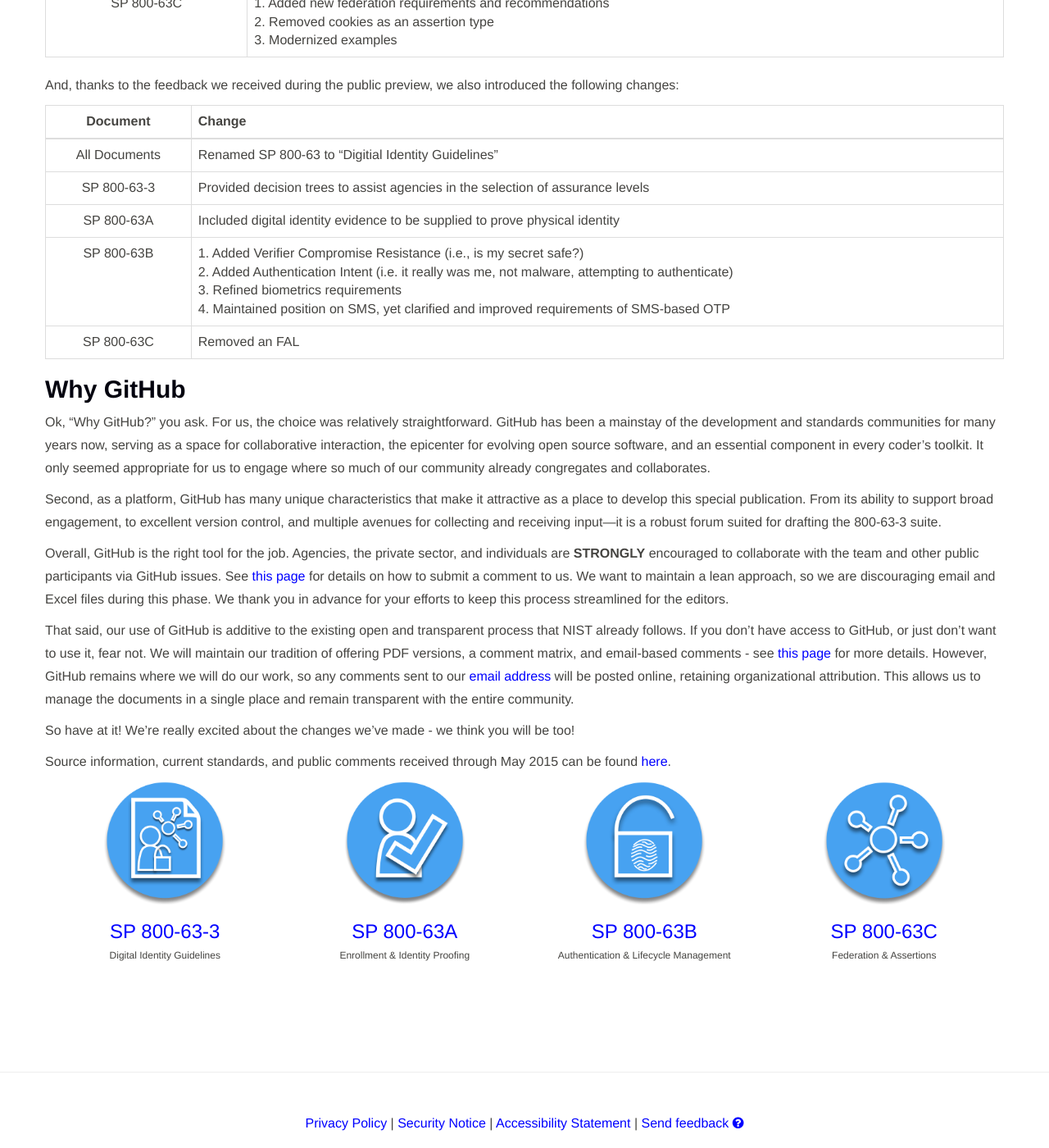
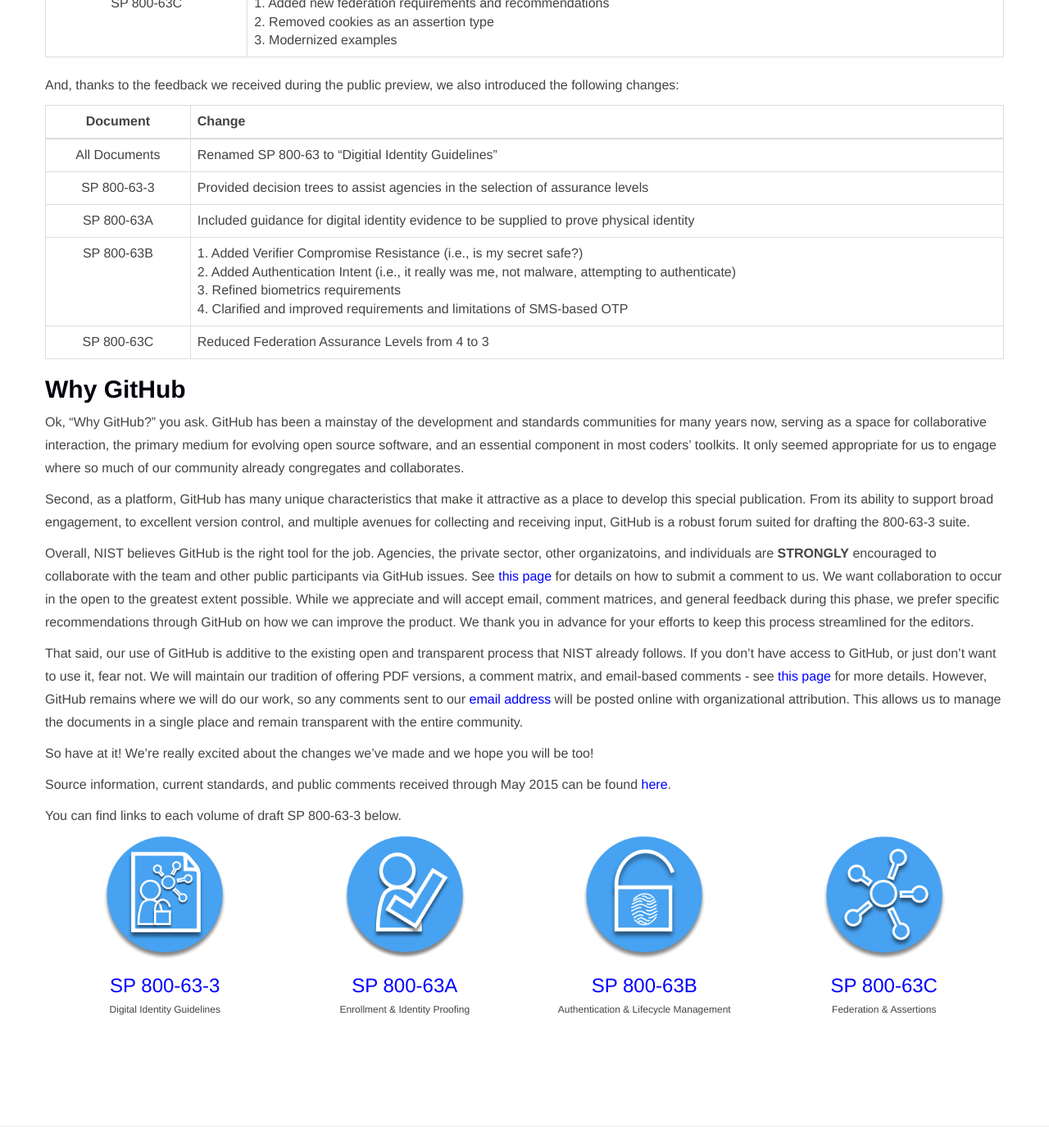
Before and after one commit to usnistgov/800-63-3, a Jekyll site: the page built from index.md, in a window 1280 px wide and 1400 px high, scrolled down 999 px. Shown: the whole window at 82% size. Built offline with Jekyll 4.4.1, drawn with Linux system fonts in a browser that asks for light colours; some of the changed text lies outside the part shown.

Commit message:
Final updates - going live!

```diff
--- a/index.md
+++ b/index.md
@@ -37,24 +37,25 @@
 |:------:|:-----|
 |All Documents|Renamed SP 800-63 to "Digitial Identity Guidelines"|
 | SP 800-63-3 |Provided decision trees to assist agencies in the selection of assurance levels|
-|SP 800-63A| Included digital identity evidence to be supplied to prove physical identity|
-|SP 800-63B|1. Added Verifier Compromise Resistance (i.e., is my secret safe?)<br>2. Added Authentication Intent (i.e. it really was me, not malware, attempting to authenticate)<br>3. Refined biometrics requirements<br>4. Maintained position on SMS, yet clarified and improved requirements of SMS-based OTP |
-|SP 800-63C|Removed an FAL|
+|SP 800-63A| Included guidance for digital identity evidence to be supplied to prove physical identity|
+|SP 800-63B|1. Added Verifier Compromise Resistance (i.e., is my secret safe?)<br>2. Added Authentication Intent (i.e., it really was me, not malware, attempting to authenticate)<br>3. Refined biometrics requirements<br>4. Clarified and improved requirements and limitations of SMS-based OTP |
+|SP 800-63C|Reduced Federation Assurance Levels from 4 to 3|
 
 ## Why GitHub
 
-Ok, "Why GitHub?" you ask. For us, the choice was relatively straightforward. GitHub has been a mainstay of the development and standards communities for many years now, serving as a space for collaborative interaction, the epicenter for evolving open source software, and an essential component in every coder’s toolkit. It only seemed appropriate for us to engage where so much of our community already congregates and collaborates.
+Ok, "Why GitHub?" you ask. GitHub has been a mainstay of the development and standards communities for many years now, serving as a space for collaborative interaction, the primary medium for evolving open source software, and an essential component in most coders' toolkits. It only seemed appropriate for us to engage where so much of our community already congregates and collaborates.
 
-Second, as a platform, GitHub has many unique characteristics that make it attractive as a place to develop this special publication. From its ability to support broad engagement, to excellent version control, and multiple avenues for collecting and receiving input—it is a robust forum suited for drafting the 800-63-3 suite.
+Second, as a platform, GitHub has many unique characteristics that make it attractive as a place to develop this special publication. From its ability to support broad engagement, to excellent version control, and multiple avenues for collecting and receiving input, GitHub is a robust forum suited for drafting the 800-63-3 suite.
 
-Overall, GitHub is the right tool for the job. Agencies, the private sector, and individuals are **STRONGLY** encouraged to collaborate with the team and other public participants via GitHub issues. See [this page](comment_help.html) for details on how to submit a comment to us.  We want to maintain a lean approach, so we are discouraging email and Excel files during this phase. We thank you in advance for your efforts to keep this process streamlined for the editors.
+Overall, NIST believes GitHub is the right tool for the job. Agencies, the private sector, other organizatoins, and individuals are **STRONGLY** encouraged to collaborate with the team and other public participants via GitHub issues. See [this page](comment_help.html) for details on how to submit a comment to us.  We want collaboration to occur in the open to the greatest extent possible. While we appreciate and will accept email, comment matrices, and general feedback during this phase, we prefer specific recommendations through GitHub on how we can improve the product. We thank you in advance for your efforts to keep this process streamlined for the editors.
 
-That said, our use of GitHub is additive to the existing open and transparent process that NIST already follows. If you don't have access to GitHub, or just don't want to use it, fear not.  We will maintain our tradition of offering PDF versions, a comment matrix, and email-based comments - see [this page](http://csrc.nist.gov/publications/PubsDrafts.html#800-63-3) for more details.  However, GitHub remains where we will do our work, so any comments sent to our [email address](mailto:dig-comments@nist.gov) will be posted online, retaining organizational attribution.  This allows us to manage the documents in a single place and remain transparent with the entire community.
+That said, our use of GitHub is additive to the existing open and transparent process that NIST already follows. If you don't have access to GitHub, or just don't want to use it, fear not.  We will maintain our tradition of offering PDF versions, a comment matrix, and email-based comments - see [this page](http://csrc.nist.gov/publications/PubsDrafts.html#800-63-3) for more details.  However, GitHub remains where we will do our work, so any comments sent to our [email address](mailto:dig-comments@nist.gov) will be posted online with organizational attribution.  This allows us to manage the documents in a single place and remain transparent with the entire community.
 
-So have at it!  We're really excited about the changes we've made - we think you will be too!
+So have at it!  We're really excited about the changes we've made and we hope you will be too!
 
 Source information, current standards, and public comments received through May 2015 can be found [here](http://csrc.nist.gov/groups/ST/eauthentication/sp800-63-2_call-comments.html).
 
+You can find links to each volume of draft SP 800-63-3 below.
 
 <ul class="audiences">
 <li>
```
Also changed, not shown: other parts of index.md (+1 -1 lines), README.md.
